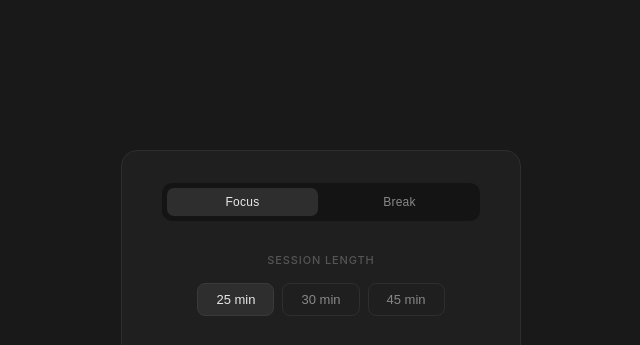
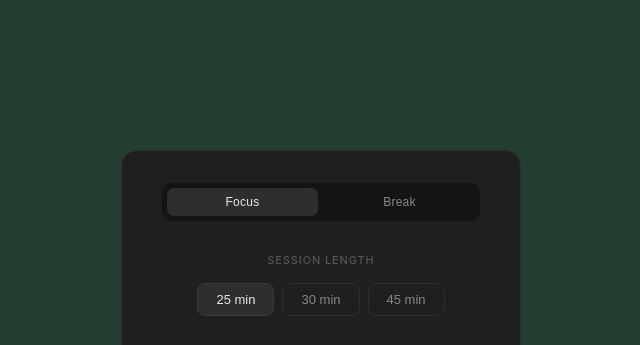
Before and after one commit to Alexfionn/pomodoro, a plain HTML site: page index.html in a window 1280 px wide. Shown: the top 345 px of the page, without its empty margins (319-959 px from the left). Drawn offline with Linux system fonts and the light colour scheme.

Commit message:
Update index.html

```diff
--- a/index.html
+++ b/index.html
@@ -6,7 +6,7 @@
 <title>Pomodoro</title>
 <style>
   * { box-sizing: border-box; margin: 0; padding: 0; }
-  body { background: #191919; color: #e8e8e8; font-family: -apple-system, 'Inter', 'Segoe UI', sans-serif; }
+  body { background: #213e30; color: #e8e8e8; font-family: -apple-system, 'Inter', 'Segoe UI', sans-serif; }
   .wrap { min-height: 100vh; display: flex; align-items: center; justify-content: center; padding: 2rem 1rem; }
   .card { background: #1f1f1f; border: 1px solid #2e2e2e; border-radius: 16px; padding: 2rem 2.5rem 2.5rem; width: 100%; max-width: 400px; text-align: center; }
   .mode-tabs { display: flex; gap: 6px; background: #141414; border-radius: 10px; padding: 5px; margin-bottom: 2rem; }
```
